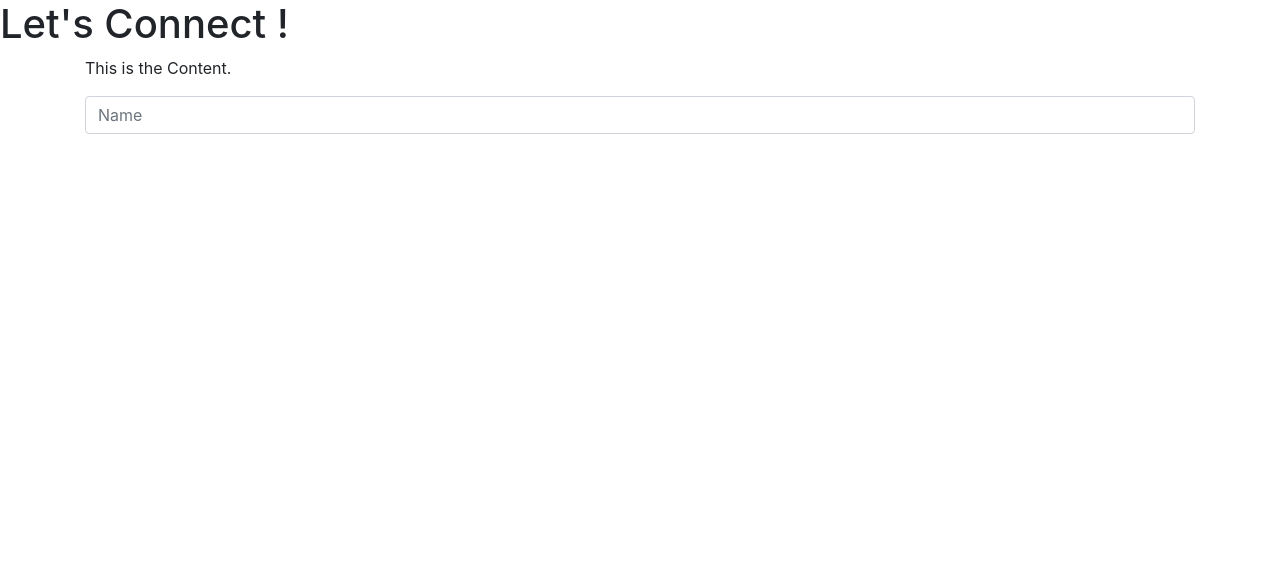
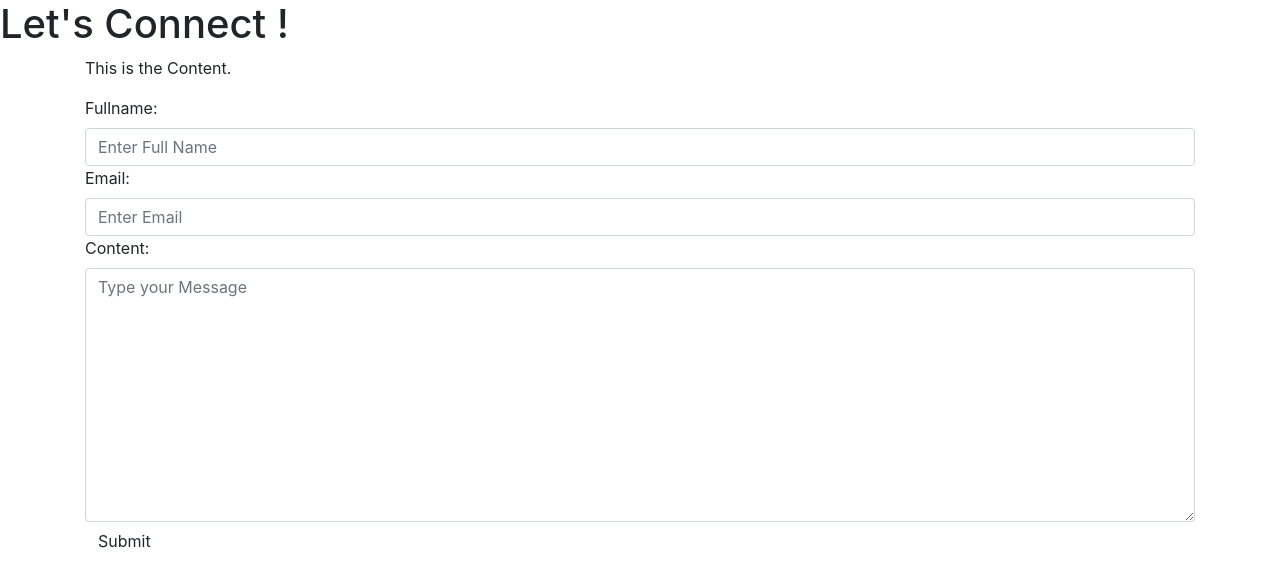
Before and after one commit to Shreyas-Ashtamkar/ecommerce, a Django app: page /contact/ in a window 1280 px wide. Shown: the top 587 px of the page. Run offline with Django 3.2, Linux system fonts and the light colour scheme; some libraries are stand-ins or nearby versions.

Commit message:
4-May-Additions

```diff
--- /dev/null
+++ b/ecommerce/forms.py
@@ -0,0 +1,37 @@
+from django import forms
+
+class ContactForm(forms.Form):
+
+    fullName = forms.CharField(
+        widget=forms.TextInput(
+            attrs={
+                "class":"form-control",
+                "placeholder":"Enter Full Name"
+            }
+        )
+    )
+
+    email    = forms.EmailField(
+        widget=forms.EmailInput(
+            attrs={
+                "class":"form-control",
+                "placeholder":"Enter Email"
+            }
+        )
+    )
+    content  = forms.CharField(
+        widget=forms.Textarea(
+            attrs={
+                "class":"form-control",
+                "placeholder":"Type your Message"
+            }
+        )
+    )
+
+    def clean_email(self):
+        email = self.cleaned_data["email"]
+
+        if not "gmail" in email:
+            raise forms.ValidationError("Must be Associated with Gmail")
+
+        return email
--- a/ecommerce/views.py
+++ b/ecommerce/views.py
@@ -1,5 +1,7 @@
 from django.http import HttpResponse
 from django.shortcuts import  render
+
+from .forms import ContactForm
 
 def home_page(request):
     context = {
@@ -18,8 +20,15 @@ def about_page(request):
 
 
 def contact_page(request):
+
+    contact_form = ContactForm(request.POST or None)
     context = {
         "title": "Contact",
-        "content":"This is the Content."
+        "content":"This is the Content.",
+        "form" : contact_form
     }
+
+    if contact_form.is_valid():
+        print(contact_form.cleaned_data)
+
     return render(request,"contact/view.html", context)
--- a/templates/contact/view.html
+++ b/templates/contact/view.html
@@ -17,9 +17,9 @@
             <div class="row">
                 <div class="col">
                    <p> {{ content }} </p>
-                   <form action="">
-                       <input type="text" class="form-control" placeholder="Name" name = 'fullName'/>
-
+                   <form action="" method="POST"> {% csrf_token %}
+                       {{ form }}
+                       <button type="submit" class="btn btn-default">Submit</button>
                    </form>
                 </div>
             </div>
```
